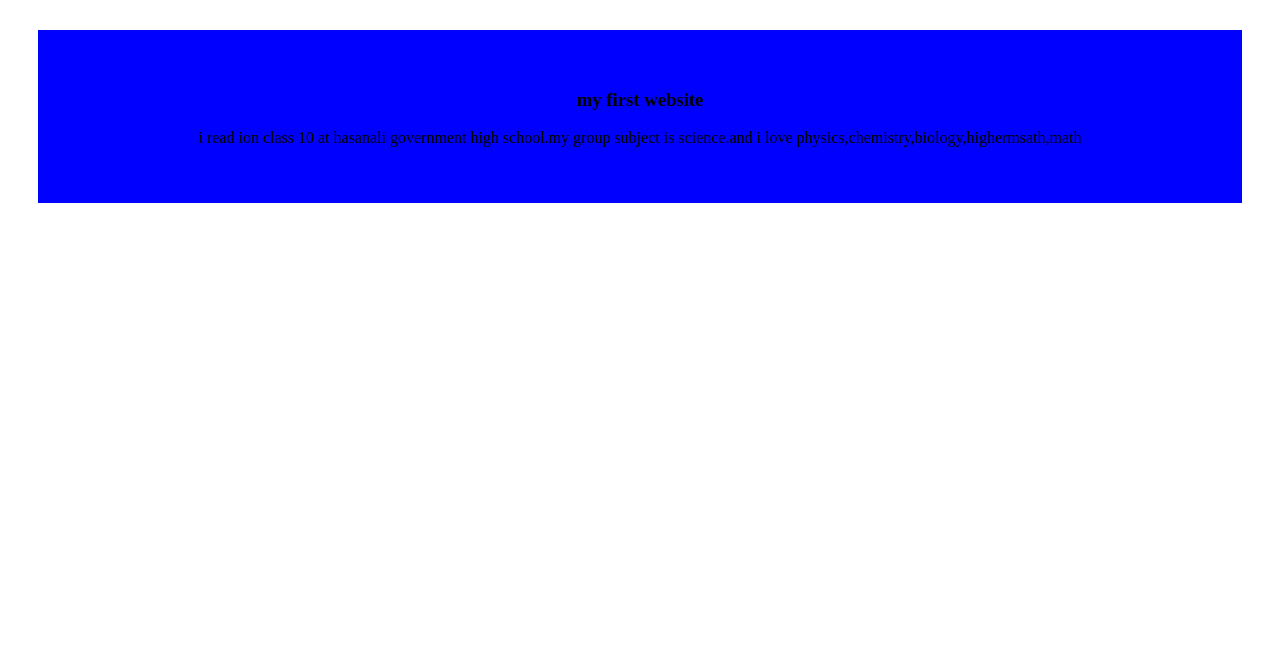
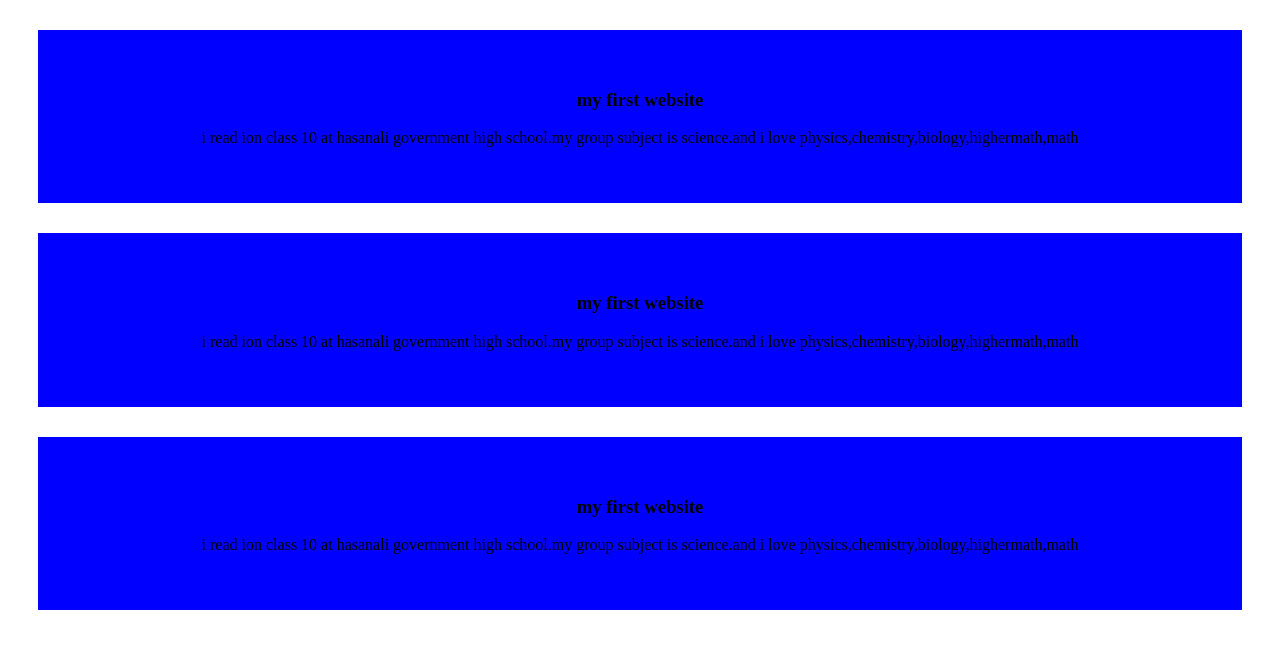
Before and after one commit to riansaha/my-rian-repo, a plain HTML site: page index.html in a window 1280 px wide. Drawn offline with Linux system fonts and the light colour scheme.

Commit message:
added the second blog

```diff
--- a/index.html
+++ b/index.html
@@ -8,9 +8,18 @@
 </head>
 <body>
     <div>
-        <h3>my first website</h3>
-        <p>i read ion class 10 at hasanali government high school.my group subject is science.and i love physics,chemistry,biology,highermsath,math</p>
-    </div>
+    <h3>my first website</h3>
+    <p>i read ion class 10 at hasanali government high school.my group subject is science.and i love physics,chemistry,biology,highermath,math</p>
+</div>
+    <div>
+    <h3>my first website</h3>
+    <p>i read ion class 10 at hasanali government high school.my group subject is science.and i love physics,chemistry,biology,highermath,math</p>
+</div>
+    <div>
+    <h3>my first website</h3>
+    <p>i read ion class 10 at hasanali government high school.my group subject is science.and i love physics,chemistry,biology,highermath,math</p>
+</div>
 
 </body>
+
 </html>
```
